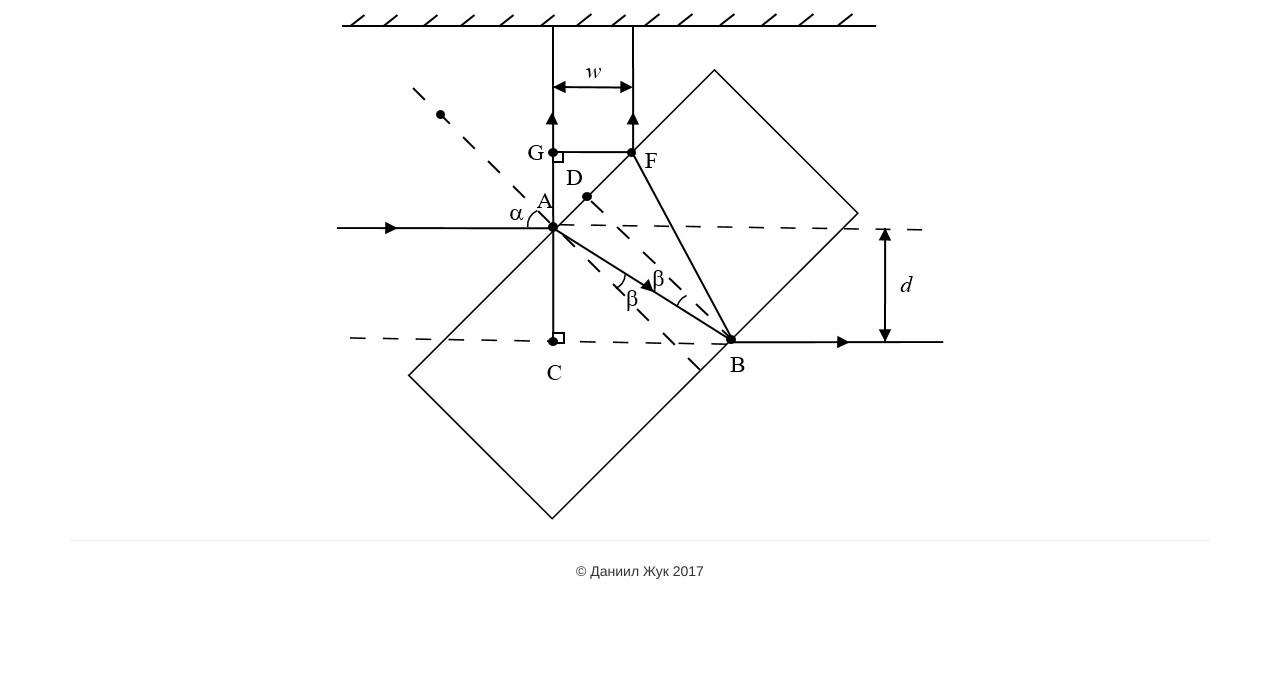
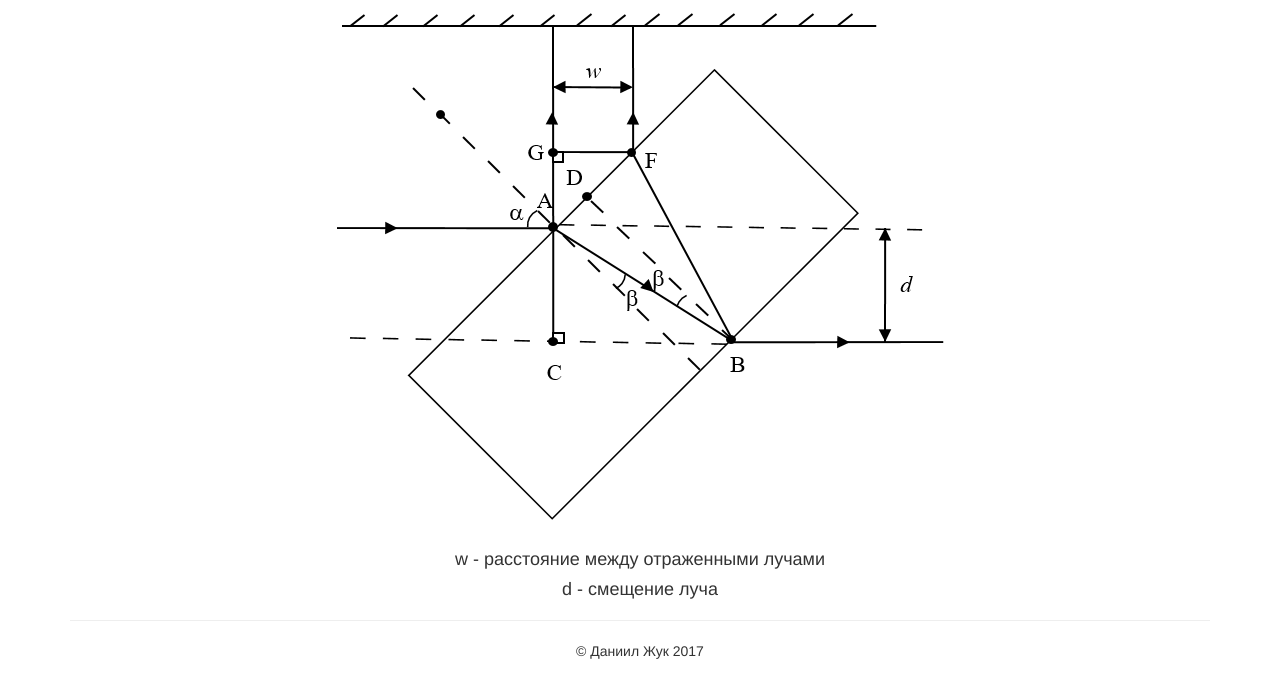
Before and after one commit to FlyingDaniil/calliper.github.io, a plain HTML site: page help.html in a window 1280 px wide. Shown: the part 57-754 px from the top of the page. Drawn offline with nearby package versions, Linux system fonts and the light colour scheme.

Commit message:
EEEEEEEE

```diff
--- a/help.html
+++ b/help.html
@@ -44,6 +44,9 @@
         <br>
         <img class="image-help" src="images/help.png">
         <br>
+        <br>
+        <h4>w - расстояние между отраженными лучами</h4>
+        <h4>d - смещение луча</h4>
         <hr>
         <p> &copy Даниил Жук 2017</p>
       </div>
```
Also changed, not shown: 1 other file.
